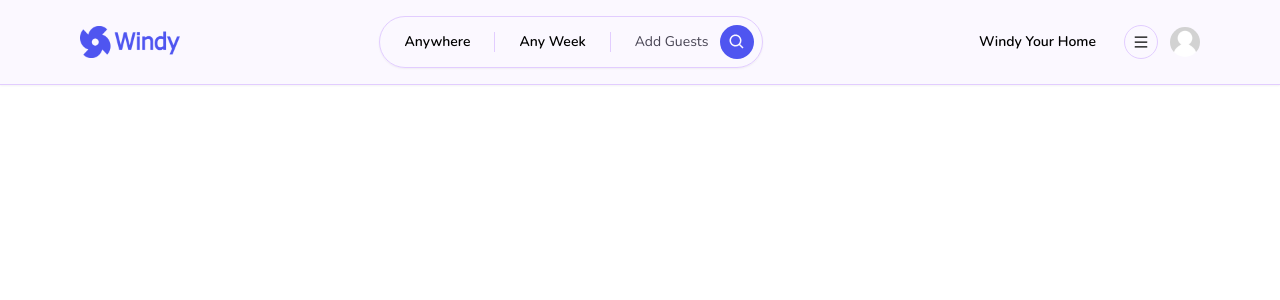
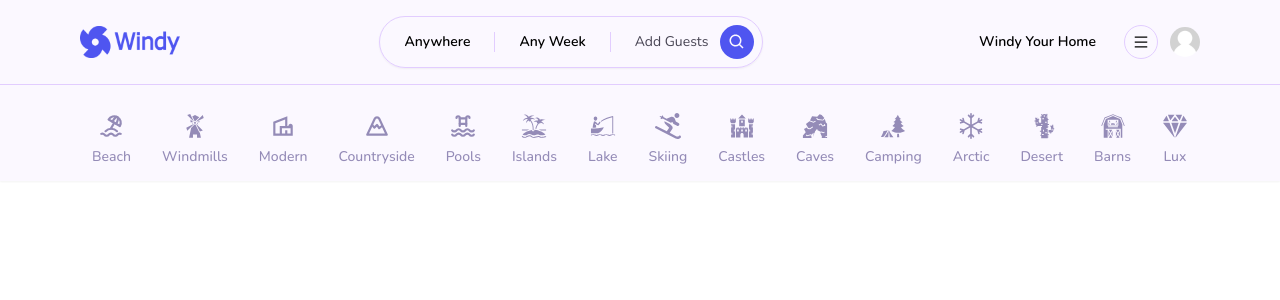
Before and after one commit to yevhen-petrunkin/windbnb-nextjs-ts-app, a Next.js app: page / in a window 1280 px wide. Shown: the top 300 px of the page. Built offline with nearby package versions, Linux system fonts and the light colour scheme; no server answers.

Commit message:
Add Categories component to Navbar

```diff
--- a/app/layout.tsx
+++ b/app/layout.tsx
@@ -26,12 +26,14 @@ export default async function RootLayout({
   return (
     <html lang="en">
       <body className={font.className}>
+        <header>
           <ClientOnly>
             <ToasterProvider />
             <LoginModal />
             <RegisterModal />
             <Navbar currentUser={currentUser} />
           </ClientOnly>
+        </header>
 
         {children}
       </body>
--- /dev/null
+++ b/components/CategoryBox.tsx
@@ -0,0 +1,50 @@
+"use client";
+
+import { ICategoryBoxProps } from "@/interfaces/interfaces";
+import { useRouter, useSearchParams } from "next/navigation";
+import { useCallback } from "react";
+import qs from "query-string";
+
+const CategoryBox: React.FC<ICategoryBoxProps> = ({
+  icon: Icon,
+  label,
+  selected,
+}) => {
+  const router = useRouter();
+  const params = useSearchParams();
+
+  const handleClick = useCallback(() => {
+    let currentQuery = {};
+
+    if (params) {
+      currentQuery = qs.parse(params.toString());
+    }
+
+    const updatedQuery: any = { ...currentQuery, category: label };
+
+    if (params?.get("category") === label) {
+      delete updatedQuery.category;
+    }
+
+    const url = qs.stringifyUrl(
+      { url: "/", query: updatedQuery },
+      { skipNull: true }
+    );
+
+    router.push(url);
+  }, [label, params, router]);
+
+  return (
+    <li
+      className={`flex flex-col items-center justify-center gap-2 p-3 border-b-2 hover:text-neutral-800 transition cursor-pointer ${
+        selected ? "border-b-neutral-800" : "border-transparent"
+      } ${selected ? "text-neutral-800" : "text-neutral-500"}`}
+      onClick={handleClick}
+    >
+      <Icon size={26} />
+      <p className="font-medium text-sm">{label}</p>
+    </li>
+  );
+};
+
+export default CategoryBox;
--- /dev/null
+++ b/components/navbar/Categories.tsx
@@ -0,0 +1,35 @@
+"use client";
+
+import categories from "@/constants/categories";
+import { usePathname, useSearchParams } from "next/navigation";
+import Container from "../Container";
+import CategoryBox from "../CategoryBox";
+
+const Categories = () => {
+  const params = useSearchParams();
+  const category = params?.get("category");
+  const pathname = usePathname();
+
+  const isMainPage = pathname === "/";
+
+  if (!isMainPage) {
+    return null;
+  }
+
+  return (
+    <Container>
+      <ul className="pt-4 flex flex-row items-center justify-between overflow-x-auto">
+        {categories.map(({ label, icon, description }) => (
+          <CategoryBox
+            key={label}
+            label={label}
+            selected={category === label}
+            icon={icon}
+          />
+        ))}
+      </ul>
+    </Container>
+  );
+};
+
+export default Categories;
--- a/components/navbar/Logo.tsx
+++ b/components/navbar/Logo.tsx
@@ -4,6 +4,8 @@ import Image from "next/image";
 import { useRouter } from "next/navigation";
 
 const Logo = () => {
+  const router = useRouter();
+
   return (
     <div>
       <Image
@@ -12,6 +14,7 @@ const Logo = () => {
         width="100"
         height="100"
         alt="Logo"
+        onClick={() => router.push("/")}
       />
     </div>
   );
--- a/components/navbar/Navbar.tsx
+++ b/components/navbar/Navbar.tsx
@@ -1,15 +1,16 @@
 "use client";
 
+import { INavbarProps } from "@/interfaces/interfaces";
 import Container from "../Container";
 import Logo from "./Logo";
 import Search from "./Search";
 import UserMenu from "./UserMenu";
-import { INavbarProps } from "@/interfaces/interfaces";
+import Categories from "./Categories";
 
 const Navbar: React.FC<INavbarProps> = ({ currentUser }) => {
   return (
-    <header className="fixed w-full bg-white z-10 shadow-sm">
-      <nav className="py-4 border-b-[1px] border-neutral-200">
+    <nav className="fixed w-full bg-white z-10 shadow-sm">
+      <div className="py-4 border-b-[1px] border-neutral-200">
         <Container>
           <div className="flex flex-row items-center justify-between gap-3 md:gap-0">
             <Logo />
@@ -17,8 +18,9 @@ const Navbar: React.FC<INavbarProps> = ({ currentUser }) => {
             <UserMenu currentUser={currentUser} />
           </div>
         </Container>
-      </nav>
-    </header>
+      </div>
+      <Categories />
+    </nav>
   );
 };
 
--- /dev/null
+++ b/constants/categories.ts
@@ -0,0 +1,95 @@
+import { TbBeach, TbMountain, TbPool } from "react-icons/tb";
+import {
+  GiBarn,
+  GiBoatFishing,
+  GiCactus,
+  GiCastle,
+  GiCaveEntrance,
+  GiForestCamp,
+  GiIsland,
+  GiWindmill,
+} from "react-icons/gi";
+import { FaSkiing } from "react-icons/fa";
+import { BsSnow } from "react-icons/bs";
+import { IoDiamond } from "react-icons/io5";
+import { MdOutlineVilla } from "react-icons/md";
+
+const categories = [
+  {
+    label: "Beach",
+    icon: TbBeach,
+    description: "This property is close to the beach!",
+  },
+  {
+    label: "Windmills",
+    icon: GiWindmill,
+    description: "This property is has windmills!",
+  },
+  {
+    label: "Modern",
+    icon: MdOutlineVilla,
+    description: "This property is modern!",
+  },
+  {
+    label: "Countryside",
+    icon: TbMountain,
+    description: "This property is in the countryside!",
+  },
+  {
+    label: "Pools",
+    icon: TbPool,
+    description: "This is property has a beautiful pool!",
+  },
+  {
+    label: "Islands",
+    icon: GiIsland,
+    description: "This property is on an island!",
+  },
+  {
+    label: "Lake",
+    icon: GiBoatFishing,
+    description: "This property is near a lake!",
+  },
+  {
+    label: "Skiing",
+    icon: FaSkiing,
+    description: "This property has skiing activies!",
+  },
+  {
+    label: "Castles",
+    icon: GiCastle,
+    description: "This property is an ancient castle!",
+  },
+  {
+    label: "Caves",
+    icon: GiCaveEntrance,
+    description: "This property is in a spooky cave!",
+  },
+  {
+    label: "Camping",
+    icon: GiForestCamp,
+    description: "This property offers camping activities!",
+  },
+  {
+    label: "Arctic",
+    icon: BsSnow,
+    description: "This property is in arctic environment!",
+  },
+  {
+    label: "Desert",
+    icon: GiCactus,
+    description: "This property is in the desert!",
+  },
+  {
+    label: "Barns",
+    icon: GiBarn,
+    description: "This property is in a barn!",
+  },
+  {
+    label: "Lux",
+    icon: IoDiamond,
+    description: "This property is brand new and luxurious!",
+  },
+];
+
+export default categories;
--- a/interfaces/interfaces.tsx
+++ b/interfaces/interfaces.tsx
@@ -75,3 +75,9 @@ export interface ISafeFormData {
 export interface IAvatarProps {
   src: string | null | undefined;
 }
+
+export interface ICategoryBoxProps {
+  icon: IconType;
+  label: string;
+  selected?: boolean;
+}
--- a/package.json
+++ b/package.json
@@ -20,6 +20,7 @@
     "next": "13.4.10",
     "next-auth": "^4.22.1",
     "postcss": "8.4.26",
+    "query-string": "^8.1.0",
     "react": "18.2.0",
     "react-dom": "18.2.0",
     "react-hook-form": "^7.45.2",
--- a/tailwind.config.js
+++ b/tailwind.config.js
@@ -10,9 +10,15 @@ module.exports = {
       primary: { 500: "#4F55F0" },
       white: "#FBF8FF",
       gray: { 400: "#ADA9BB", 600: "#484554" },
-      neutral: { 100: "#F4ECFF", 200: "#E2CDFF", 800: "#312C4A" },
+      neutral: {
+        100: "#F4ECFF",
+        200: "#E2CDFF",
+        500: "#948BB7",
+        800: "#312C4A",
+      },
       black: "#1C1A27",
       danger: "#FF4951",
+      transparent: "transparent",
     },
     extend: {
       backgroundImage: {
```
Also changed, not shown: 1 other file (tests, documents, lock files or other folders). Lines whose indentation alone changed are shown as unchanged.
